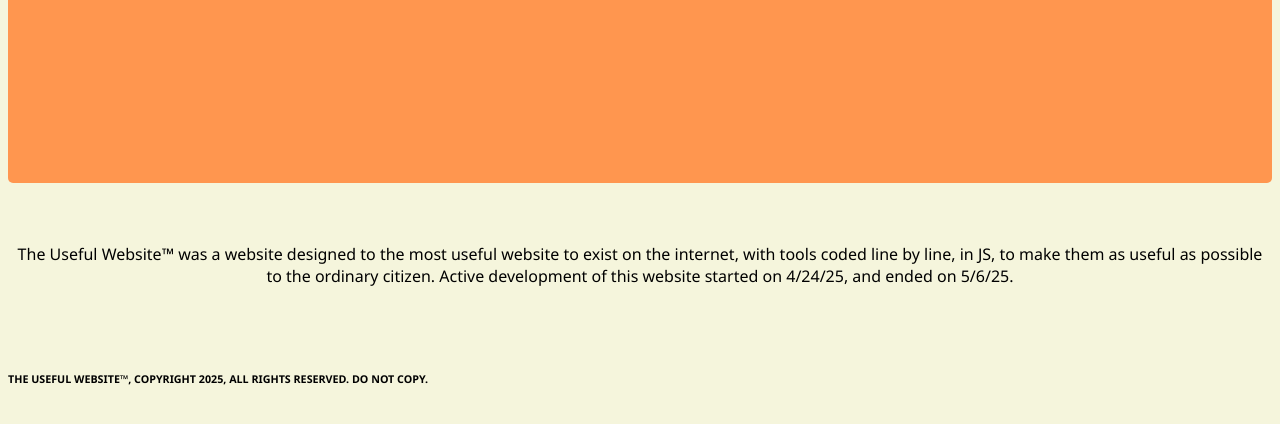
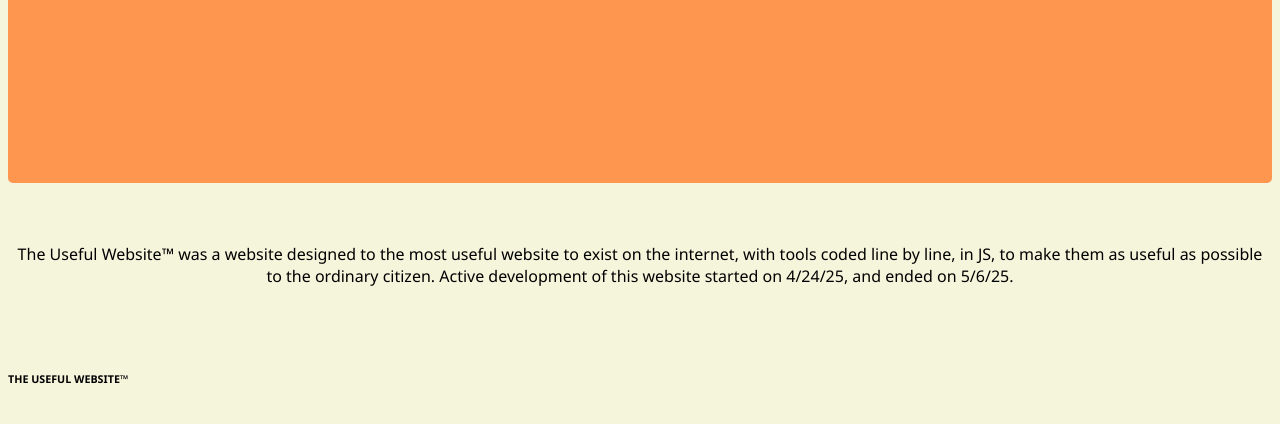
Before and after one commit to cyntaxd/tuw.dpme, a plain HTML site: page about.html in a window 1280 px wide. Shown: the part 192-616 px from the top of the page. Drawn offline with Linux system fonts and the light colour scheme.

Commit message:
Add files via upload

```diff
--- a/about.html
+++ b/about.html
@@ -27,7 +27,7 @@
         <br>
         <br>
         <div class="footer">
-            <h6>THE USEFUL WEBSITE™, COPYRIGHT 2025, ALL RIGHTS RESERVED. DO NOT COPY.</h6>
+            <h6>THE USEFUL WEBSITE™</h6>
         </div>
     </body>
 </html>
```
Also changed, not shown: basic-functions-calc.html (+1 -1 lines), confidential-info-storage.html (+1 -1 lines), index.html (+1 -1 lines), stc.html (+1 -1 lines), the-list-of-truth.html (+1 -1 lines).
